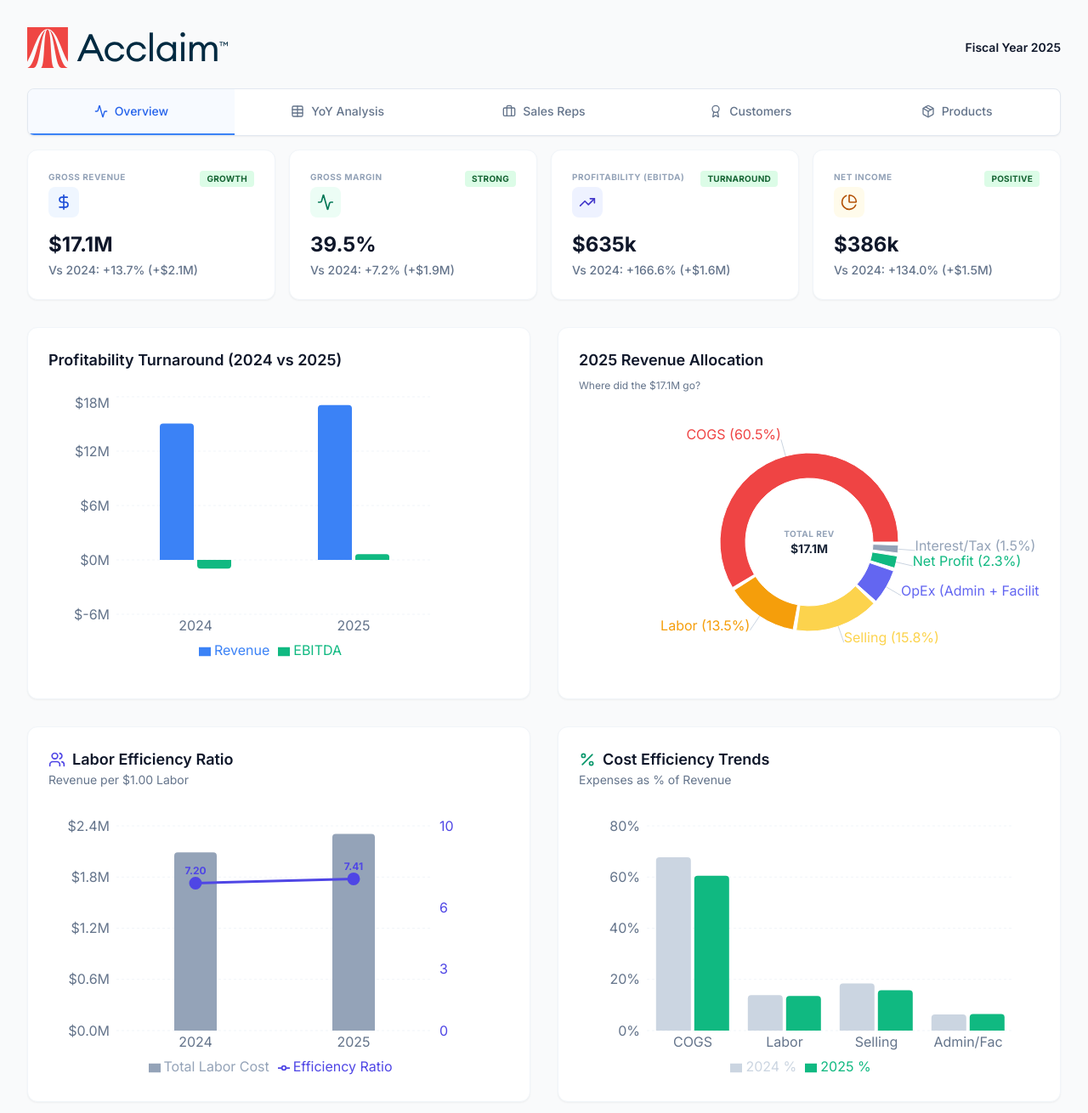
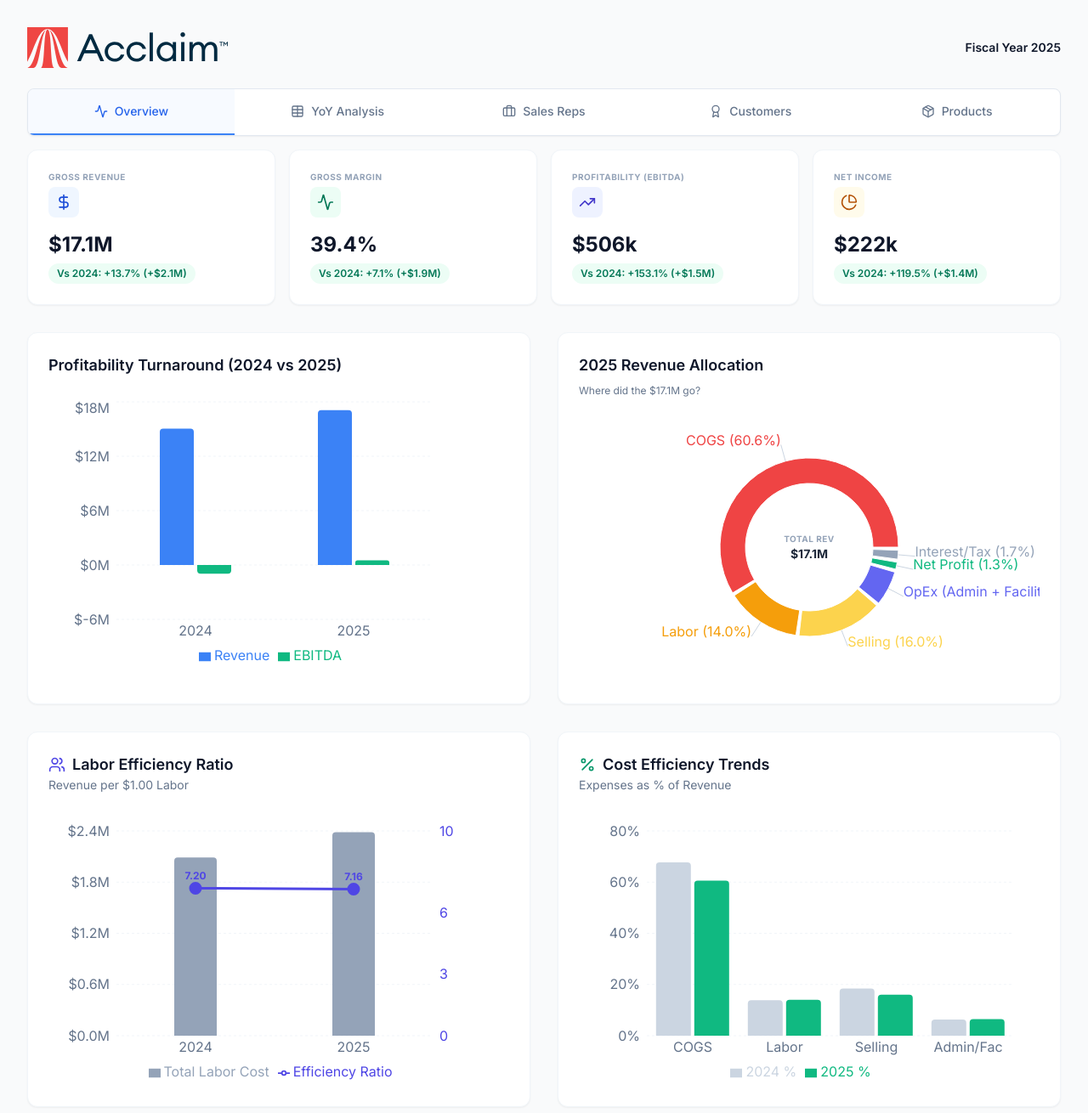
Before and after one commit to accalimlighting/GM-Dashboard, a React (Vite) app: page / in a window 1280 px wide. Shown: the top 1310 px of the page at 85% size. Built offline with nearby package versions, Linux system fonts and the light colour scheme.

Commit message:
Update KPI pill styling

```diff
--- a/src/App.jsx
+++ b/src/App.jsx
@@ -45,30 +45,30 @@ const YOY_DATA = [
     category: "Revenue & Profit",
     items: [
       { name: "Total Sales", y2024: 15038228.95, y2025: 17096341.07, format: "currency", invertColor: false },
-      { name: "Cost of Goods Sold", y2024: 10187029.96, y2025: 10349942.61, format: "currency", invertColor: true },
-      { name: "Gross Profit", y2024: 4851198.99, y2025: 6746398.46, format: "currency", invertColor: false },
-      { name: "Gross Margin", y2024: 32.3, y2025: 39.5, format: "percent", invertColor: false },
-      { name: "EBITDA", y2024: -953185.16, y2025: 635229.78, format: "currency", invertColor: false },
-      { name: "EBITDA Margin", y2024: -6.3, y2025: 3.7, format: "percent", invertColor: false },
-      { name: "Net Income", y2024: -1138149.23, y2025: 386450.37, format: "currency", invertColor: false },
+      { name: "Cost of Goods Sold", y2024: 10187029.96, y2025: 10358175.10, format: "currency", invertColor: true },
+      { name: "Gross Profit", y2024: 4851198.99, y2025: 6738165.97, format: "currency", invertColor: false },
+      { name: "Gross Margin", y2024: 32.3, y2025: 39.4, format: "percent", invertColor: false },
+      { name: "EBITDA", y2024: -953185.16, y2025: 505749.81, format: "currency", invertColor: false },
+      { name: "EBITDA Margin", y2024: -6.3, y2025: 3.0, format: "percent", invertColor: false },
+      { name: "Net Income", y2024: -1138149.23, y2025: 222153.70, format: "currency", invertColor: false },
     ]
   },
   {
     category: "Key Expense Drivers",
     items: [
-      { name: "Labor Expenses", y2024: 2089865.44, y2025: 2305718.36, format: "currency", invertColor: true },
-      { name: "Commissions", y2024: 1715290.06, y2025: 1609348.25, format: "currency", invertColor: true },
+      { name: "Labor Expenses", y2024: 2089865.44, y2025: 2386231.43, format: "currency", invertColor: true },
+      { name: "Commissions", y2024: 1715290.06, y2025: 1634886.25, format: "currency", invertColor: true },
       { name: "Tariffs & Duties", y2024: 2348528.42, y2025: 2776282.99, format: "currency", invertColor: true },
-      { name: "Overage Expense", y2024: 740727.26, y2025: 278771.43, format: "currency", invertColor: true },
+      { name: "Overage Expense", y2024: 740727.26, y2025: 281401.83, format: "currency", invertColor: true },
     ]
   },
   {
     category: "Operational Costs",
     items: [
       { name: "Freight In", y2024: 580305.75, y2025: 492159.34, format: "currency", invertColor: true },
-      { name: "Freight Out", y2024: 317068.36, y2025: 325207.36, format: "currency", invertColor: true },
-      { name: "Advertising", y2024: 237228.70, y2025: 217048.76, format: "currency", invertColor: true },
-      { name: "R&D", y2024: 111337.39, y2025: 82776.94, format: "currency", invertColor: true },
+      { name: "Freight Out", y2024: 317068.36, y2025: 335128.30, format: "currency", invertColor: true },
+      { name: "Advertising", y2024: 237228.70, y2025: 221384.01, format: "currency", invertColor: true },
+      { name: "R&D", y2024: 111337.39, y2025: 85127.75, format: "currency", invertColor: true },
       { name: "Trade Shows", y2024: 107151.52, y2025: 62489.51, format: "currency", invertColor: true },
       { name: "Travel", y2024: 165997.20, y2025: 199147.35, format: "currency", invertColor: true },
     ]
@@ -77,19 +77,19 @@ const YOY_DATA = [
 
 const HISTORY_DATA = [
   { month: '2024', sales: 15038228, marginPct: 32.3, ebitda: -953185 },
-  { month: '2025', sales: 17096341, marginPct: 39.5, ebitda: 635230 },
+  { month: '2025', sales: 17096341, marginPct: 39.4, ebitda: 505750 },
 ];
 
 const TOTAL_REVENUE_2024 = 15038228.95;
 const TOTAL_REVENUE_2025 = 17096341.07;
 const GROSS_MARGIN_2024 = 32.3;
-const GROSS_MARGIN_2025 = 39.5;
+const GROSS_MARGIN_2025 = 39.4;
 const GROSS_PROFIT_2024 = 4851198.99;
-const GROSS_PROFIT_2025 = 6746398.46;
+const GROSS_PROFIT_2025 = 6738165.97;
 const EBITDA_2024 = -953185.16;
-const EBITDA_2025 = 635229.78;
+const EBITDA_2025 = 505749.81;
 const NET_INCOME_2024 = -1138149.23;
-const NET_INCOME_2025 = 386450.37;
+const NET_INCOME_2025 = 222153.70;
 
 const ACCESS_STORAGE_KEY = 'acclaim-dashboard-access';
 const APP_PASSWORD = import.meta.env.VITE_DASHBOARD_PASSWORD || '';
@@ -130,33 +130,33 @@ const compareValues = (a, b, type = SORT_TYPES.number) => {
 
 // 1. REVENUE ALLOCATION PIE
 const REVENUE_PIE_DATA = [
-  { name: 'COGS', value: 10349942.61, color: '#EF4444' }, // Red
-  { name: 'Labor', value: 2305718.36, color: '#F59E0B' }, // Orange
-  { name: 'Selling', value: 2694976.18, color: '#FCD34D' }, // Yellow
-  { name: 'OpEx (Admin + Facility)', value: 1110474.14, color: '#6366F1' }, // Indigo
-  { name: 'Net Profit', value: 386450.37, color: '#10B981' }, // Green
-  { name: 'Interest/Tax', value: 248779.41, color: '#94A3B8' }, // Gray
+  { name: 'COGS', value: 10358175.10, color: '#EF4444' }, // Red
+  { name: 'Labor', value: 2386231.43, color: '#F59E0B' }, // Orange
+  { name: 'Selling', value: 2734770.37, color: '#FCD34D' }, // Yellow
+  { name: 'OpEx (Admin + Facility)', value: 1111414.36, color: '#6366F1' }, // Indigo
+  { name: 'Net Profit', value: 222153.70, color: '#10B981' }, // Green
+  { name: 'Interest/Tax', value: 283596.11, color: '#94A3B8' }, // Gray
 ];
 
 // 2. COST EFFICIENCY
 const COST_EFFICIENCY_DATA = [
-  { name: 'COGS', y2024: 67.7, y2025: 60.5 },
-  { name: 'Labor', y2024: 13.9, y2025: 13.5 },
-  { name: 'Selling', y2024: 18.4, y2025: 15.8 },
+  { name: 'COGS', y2024: 67.7, y2025: 60.6 },
+  { name: 'Labor', y2024: 13.9, y2025: 14.0 },
+  { name: 'Selling', y2024: 18.4, y2025: 16.0 },
   { name: 'Admin/Fac', y2024: 6.3, y2025: 6.5 },
 ];
 
 const TOP_EXPENSES_DATA = [
   { name: 'Tariffs & Duties', y2024: 2348528.42, y2025: 2776282.99 },
-  { name: 'Salaries', y2024: 1587365.57, y2025: 1716621.40 },
-  { name: 'Commissions', y2024: 1715290.06, y2025: 1609348.25 },
+  { name: 'Salaries', y2024: 1587365.57, y2025: 1791507.93 },
+  { name: 'Commissions', y2024: 1715290.06, y2025: 1634886.25 },
   { name: 'Freight In', y2024: 580305.75, y2025: 492159.34 },
-  { name: 'Temp Help', y2024: 400510.60, y2025: 475601.70 },
+  { name: 'Temp Help', y2024: 400510.60, y2025: 476017.70 },
 ];
 
 const LABOR_EFFICIENCY_DATA = [
   { year: '2024', labor: 2089865.44, sales: 15038228.95, ratio: 7.20 },
-  { year: '2025', labor: 2305718.36, sales: 17096341.07, ratio: 7.41 },
+  { year: '2025', labor: 2386231.43, sales: 17096341.07, ratio: 7.16 },
 ];
 
 // TOP 20 CUSTOMERS
@@ -320,40 +320,36 @@ const KPI_CARDS = [
     category: "GROSS REVENUE",
     value: formatCompactCurrency(TOTAL_REVENUE_2025),
     subValue: formatDeltaLabel(REVENUE_PCT_DELTA, REVENUE_DOLLAR_DELTA),
+    deltaValue: REVENUE_PCT_DELTA,
     icon: DollarSign,
     color: "bg-blue-50 text-blue-700",
-    status: "Growth",
-    statusColor: "bg-green-100 text-green-800"
   },
   {
     title: "Gross Margin",
     category: "GROSS MARGIN",
-    value: `39.5%`,
+    value: `39.4%`,
     subValue: formatDeltaLabel(GROSS_MARGIN_PCT_DELTA, GROSS_PROFIT_DOLLAR_DELTA),
+    deltaValue: GROSS_MARGIN_PCT_DELTA,
     icon: Activity,
     color: "bg-emerald-50 text-emerald-700",
-    status: "Strong",
-    statusColor: "bg-green-100 text-green-800"
   },
   {
     title: "EBITDA",
     category: "PROFITABILITY (EBITDA)",
     value: formatCompactCurrency(EBITDA_2025),
     subValue: formatDeltaLabel(EBITDA_PCT_DELTA, EBITDA_DOLLAR_DELTA),
+    deltaValue: EBITDA_PCT_DELTA,
     icon: TrendingUp,
     color: "bg-indigo-50 text-indigo-700",
-    status: "Turnaround",
-    statusColor: "bg-green-100 text-green-800"
   },
   {
     title: "Net Income",
     category: "NET INCOME",
     value: formatCompactCurrency(NET_INCOME_2025),
     subValue: formatDeltaLabel(NET_INCOME_PCT_DELTA, NET_INCOME_DOLLAR_DELTA),
+    deltaValue: NET_INCOME_PCT_DELTA,
     icon: PieChart,
     color: "bg-amber-50 text-amber-700",
-    status: "Positive",
-    statusColor: "bg-green-100 text-green-800"
   }
 ];
 
@@ -616,7 +612,15 @@ const formatPercentWhole = (value) => {
       {/* KPI Cards - ONLY ON OVERVIEW */}
       {activeTab === 'overview' && (
         <div className="grid grid-cols-1 md:grid-cols-2 lg:grid-cols-4 gap-4 mb-8">
-          {KPI_CARDS.map((kpi, index) => (
+          {KPI_CARDS.map((kpi, index) => {
+            const delta = kpi.deltaValue ?? 0;
+            const deltaBadge =
+              delta > 0
+                ? 'bg-emerald-50 text-emerald-700'
+                : delta < 0
+                ? 'bg-red-50 text-red-700'
+                : 'bg-yellow-50 text-yellow-700';
+            return (
             <div key={index} className="bg-white p-6 rounded-xl shadow-sm border border-slate-100 hover:shadow-md transition-shadow relative overflow-hidden">
               <div className="flex justify-between items-start mb-4">
                 <div className="flex flex-col">
@@ -625,14 +629,13 @@ const formatPercentWhole = (value) => {
                     <kpi.icon className="w-5 h-5" />
                   </div>
                 </div>
-                <span className={`px-2 py-0.5 rounded text-[10px] font-bold uppercase tracking-wide ${kpi.statusColor}`}>
-                  {kpi.status}
-                </span>
               </div>
               <div className="text-2xl font-bold text-slate-900 mb-1">{kpi.value}</div>
-              <div className="text-sm text-slate-500 font-medium">{kpi.subValue}</div>
+              <div className={`inline-flex px-2.5 py-1 rounded-full text-xs font-semibold ${deltaBadge}`}>
+                {kpi.subValue}
+              </div>
             </div>
-          ))}
+          )})}
         </div>
       )}
 
```
